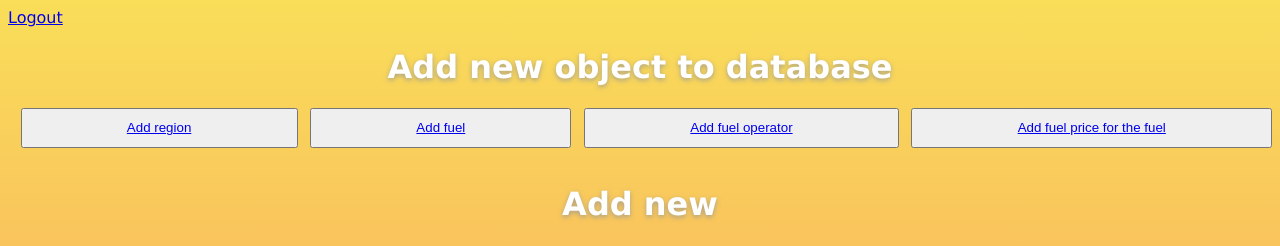
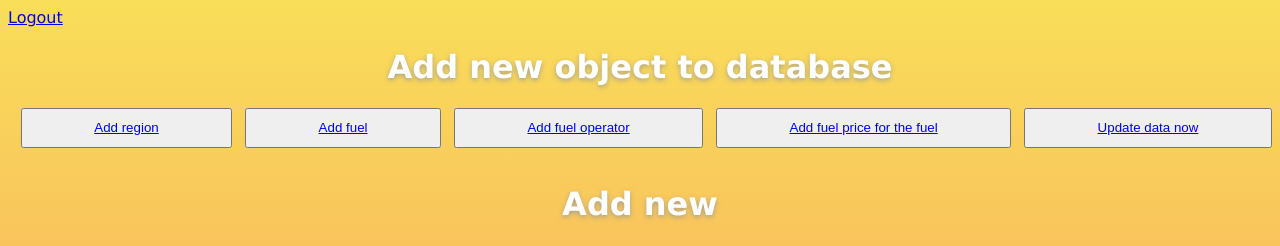
Before and after one commit to YevhenVovk1992/BenzinCheck, a Django app: page /fuel/fuel_price_add in a window 1280 px wide. Shown: the top 246 px of the page. Run offline with Django 4.2, Linux system fonts and the light colour scheme; the visitor is signed in with stand-in values (Sample User, id 1); data that the repository does not hold is empty; parts of the project's set-up code (start-up, migrations or seed data) failed here and were passed over.

Commit message:
Connect celery worker to the Django
add celery.py and connect to the django;
add task to run parser;
add viewpoint to run celery;
create the model for status celery;

```diff
--- a/BenzinCheck/__init__.py
+++ b/BenzinCheck/__init__.py
@@ -0,0 +1,3 @@
+from .celery import app as celery_app
+
+__all__ = ("celery_app",)
--- a/BenzinCheck/settings.py
+++ b/BenzinCheck/settings.py
@@ -130,3 +130,6 @@ STATIC_URL = 'static/'
 # https://docs.djangoproject.com/en/4.1/ref/settings/#default-auto-field
 
 DEFAULT_AUTO_FIELD = 'django.db.models.BigAutoField'
+
+# Celery settings
+CELERY_BROKER_URL = env('CELERY_BROKER_URL')
--- a/BenzinCheck/urls.py
+++ b/BenzinCheck/urls.py
@@ -23,5 +23,6 @@ urlpatterns = [
     path('admin/', admin.site.urls),
     path('fuel/', include("fuel.urls")),
     path('login', views.user_login, name='login'),
-    path('logout', views.user_logout, name='logout')
+    path('logout', views.user_logout, name='logout'),
+    path('update_data', views.update_database, name='update_data'),
 ]
--- a/fuel/models.py
+++ b/fuel/models.py
@@ -65,3 +65,9 @@ class PriceTable(models.Model):
 
     class Meta:
         ordering = ['date']
+
+
+class UpdateDatabase(models.Model):
+    id_task = models.CharField(max_length=250, null=False)
+    run_date = models.DateField(null=False, validators=[DateValidator.date_validator])
+    status = models.CharField(max_length=100, null=False)
--- a/fuel/templates/fuel/base.html
+++ b/fuel/templates/fuel/base.html
@@ -17,6 +17,7 @@
           <li><button onclick=""><a href={% url 'add_data' form_obj='fuel' %}>Add fuel</a></button></li>
           <li><button onclick=""><a href={% url 'add_data' form_obj='fuel_operator' %}>Add fuel operator</a></button></li>
           <li><button onclick=""><a href={% url 'add_fuel_price' %}>Add fuel price for the fuel</a></button></li>
+           <li><button onclick=""><a href={% url 'update_data' %}>Update data now</a></button></li>
         </ul>
     </div>
 {% else  %}
--- a/fuel/views.py
+++ b/fuel/views.py
@@ -1,4 +1,5 @@
 import json
+import pathlib
 
 from datetime import timedelta
 from django.contrib.auth import logout, authenticate, login
@@ -7,9 +8,9 @@ from django.http import HttpResponse
 from django.utils import timezone
 from django.shortcuts import render, redirect
 
-from fuel import models
-from fuel import forms
+from fuel import models, forms, tasks
 from utils import GetChoices
+
 
 
 # Create your views here.
@@ -215,3 +216,26 @@ def user_login(request):
 def user_logout(request):
     logout(request)
     return redirect('start_page')
+
+
+def update_database(request):
+    now_date = timezone.now().date()
+    get_run_date = models.UpdateDatabase.objects.order_by('-run_date').first()
+    if get_run_date is not None:
+        update_date = get_run_date.run_date
+    else:
+        update_date = now_date - timedelta(days=1)
+    if now_date > update_date:
+        try:
+            id_task = tasks.update_data.delay(str(now_date))
+            task = models.UpdateDatabase(
+                id_task=id_task,
+                run_date=now_date,
+                status='send to celery'
+            )
+            task.save()
+        except Exception:
+            return HttpResponse('Not connection to the database')
+        return HttpResponse(f'Start process {id_task}')
+    else:
+        return HttpResponse('Database up to date')
```
Also changed, not shown: BenzinCheck/celery.py (added, +10 -0 lines), fuel/tasks.py (added, +20 -0 lines), requirements.txt (added, +35 -0 lines), README.md, fuel/migrations/0005_updatedatabase_alter_fuel_options_and_more.py (added).
